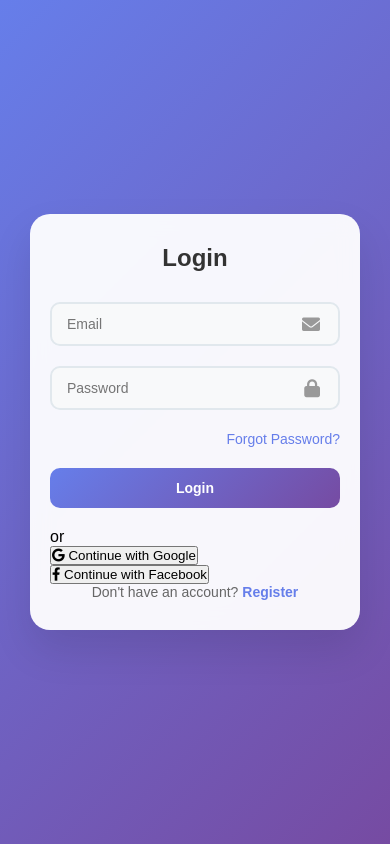
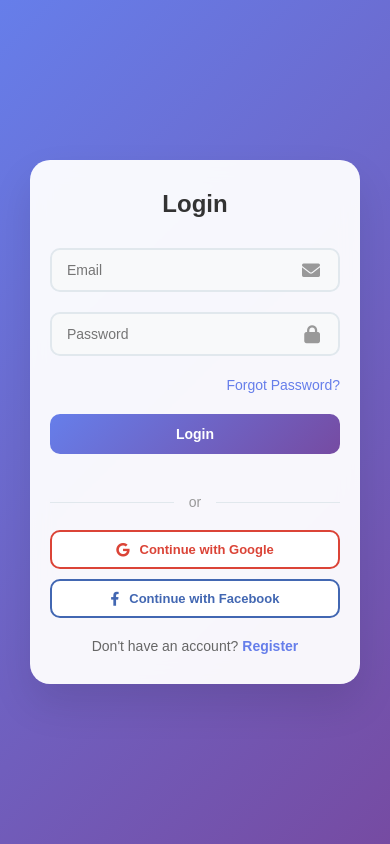
Before and after one commit to pasinduisuranga/login-and-registration-form, a plain HTML site: page index.html in a window 390 px wide. Drawn offline with Linux system fonts and the light colour scheme.

Commit message:
Add styles for social login buttons and user avatar in success message

```diff
--- a/styles.css
+++ b/styles.css
@@ -273,6 +273,127 @@ h2 {
     100% { transform: translate(-50%, -50%) rotate(360deg); }
 }
 
+/* Social Login Styles */
+.divider {
+    display: flex;
+    align-items: center;
+    margin: 20px 0;
+    text-align: center;
+}
+
+.divider::before,
+.divider::after {
+    content: '';
+    flex: 1;
+    height: 1px;
+    background: #e1e8ed;
+}
+
+.divider span {
+    padding: 0 15px;
+    color: #999;
+    font-size: 14px;
+    font-weight: 500;
+}
+
+.social-login {
+    display: flex;
+    flex-direction: column;
+    gap: 10px;
+    margin-bottom: 20px;
+}
+
+.social-btn {
+    width: 100%;
+    padding: 12px 20px;
+    border: 2px solid #e1e8ed;
+    border-radius: 10px;
+    background: white;
+    color: #333;
+    font-size: 14px;
+    font-weight: 600;
+    cursor: pointer;
+    transition: all 0.3s ease;
+    display: flex;
+    align-items: center;
+    justify-content: center;
+    gap: 10px;
+}
+
+.social-btn:hover {
+    transform: translateY(-2px);
+    box-shadow: 0 5px 15px rgba(0, 0, 0, 0.1);
+}
+
+.social-btn:active {
+    transform: translateY(0);
+}
+
+.google-btn {
+    border-color: #db4437;
+    color: #db4437;
+}
+
+.google-btn:hover {
+    background: #db4437;
+    color: white;
+    box-shadow: 0 5px 15px rgba(219, 68, 55, 0.3);
+}
+
+.facebook-btn {
+    border-color: #4267B2;
+    color: #4267B2;
+}
+
+.facebook-btn:hover {
+    background: #4267B2;
+    color: white;
+    box-shadow: 0 5px 15px rgba(66, 103, 178, 0.3);
+}
+
+.social-btn i {
+    font-size: 16px;
+}
+
+/* Social Login Loading Animation */
+.social-btn .fa-spinner {
+    animation: spin 1s linear infinite;
+}
+
+@keyframes spin {
+    0% { transform: rotate(0deg); }
+    100% { transform: rotate(360deg); }
+}
+
+/* User Avatar in Success Message */
+.user-avatar {
+    width: 60px;
+    height: 60px;
+    border-radius: 50%;
+    margin: 0 auto 15px;
+    border: 3px solid #4CAF50;
+    object-fit: cover;
+}
+
+.success-message .provider-badge {
+    background: #f0f0f0;
+    color: #666;
+    padding: 4px 8px;
+    border-radius: 12px;
+    font-size: 12px;
+    margin-left: 8px;
+}
+
+.success-message .provider-badge.google {
+    background: #db4437;
+    color: white;
+}
+
+.success-message .provider-badge.facebook {
+    background: #4267B2;
+    color: white;
+}
+
 /* Responsive Design */
 @media (max-width: 480px) {
     .container {
@@ -295,6 +416,15 @@ h2 {
 
     .btn {
         padding: 12px;
+        font-size: 14px;
+    }
+
+    .social-btn {
+        padding: 10px 15px;
+        font-size: 13px;
+    }
+
+    .social-btn i {
         font-size: 14px;
     }
 }
```
